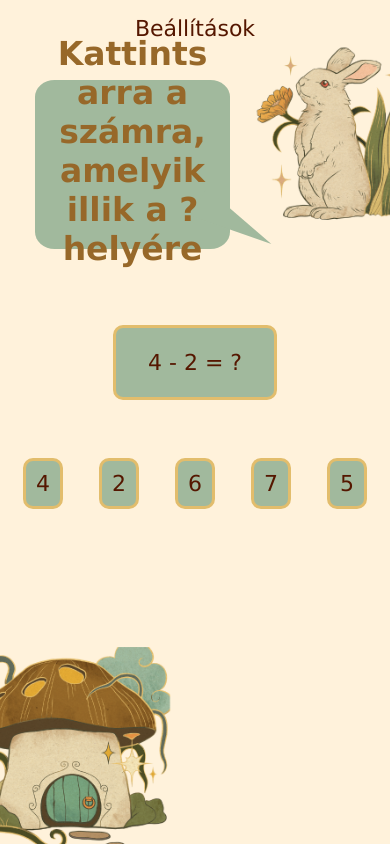
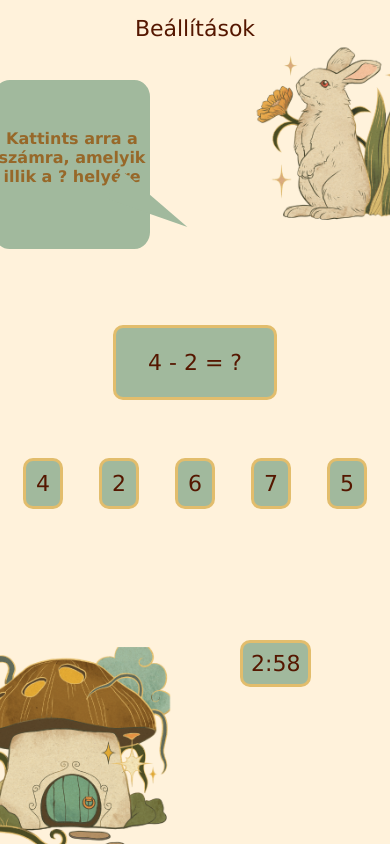
Before and after one commit to Maflacs/playful-math, a React (Create React App) app: page / in a window 390 px wide. Both pictures are taken after a click on the button "Gyakorlat indítása". Built offline with nearby package versions, Linux system fonts and the light colour scheme.

Commit message:
Add media queries

```diff
--- a/src/pages/Home/Home.module.css
+++ b/src/pages/Home/Home.module.css
@@ -164,15 +164,27 @@ option, select {
 
 @media screen and (max-width: 700px) {
   .home {
-      background-image: url('../../assets/img/HomeBgMob.png')
+      background-image: url('../../assets/img/HomeBgMobSm.png')
   }
 
   .h1 {
-    right: 20rem;
+    right: 15rem;
     width: 30%;
+  }
+
+  h1 {
+    font-size: 18px;
+  }
+
+  h2 {
+    font-size: 16px;
   }
 
   .menu {
     margin-top: 6rem;
   }
+
+  body {
+    overflow: auto;
+  }
 }
--- a/src/pages/Practice/Practice.module.css
+++ b/src/pages/Practice/Practice.module.css
@@ -153,12 +153,19 @@
   .menu {
     margin-top: 6rem;
   }
+
+  .timer {
+    left: 3rem;
+    top: 40rem;
+  }
+
+  body {
+    overflow: auto;
+  }
+
 }
 
-.timer {
-  left: 3rem;
-  top: 40rem;
-}
+
 
 @media screen and (max-width: 700px) {
   .practice {
@@ -166,12 +173,18 @@
   }
 
   .h2 {
-    right: 10rem;
+    right: 15rem;
+    font-size: 16px;
+    width: 40%;
+  }
+
+  .right {
+    top: 50%;
   }
 
 
 .timer {
-  left: 30rem;
+  left: 15rem;
   top: 40rem;
 }
 
```
